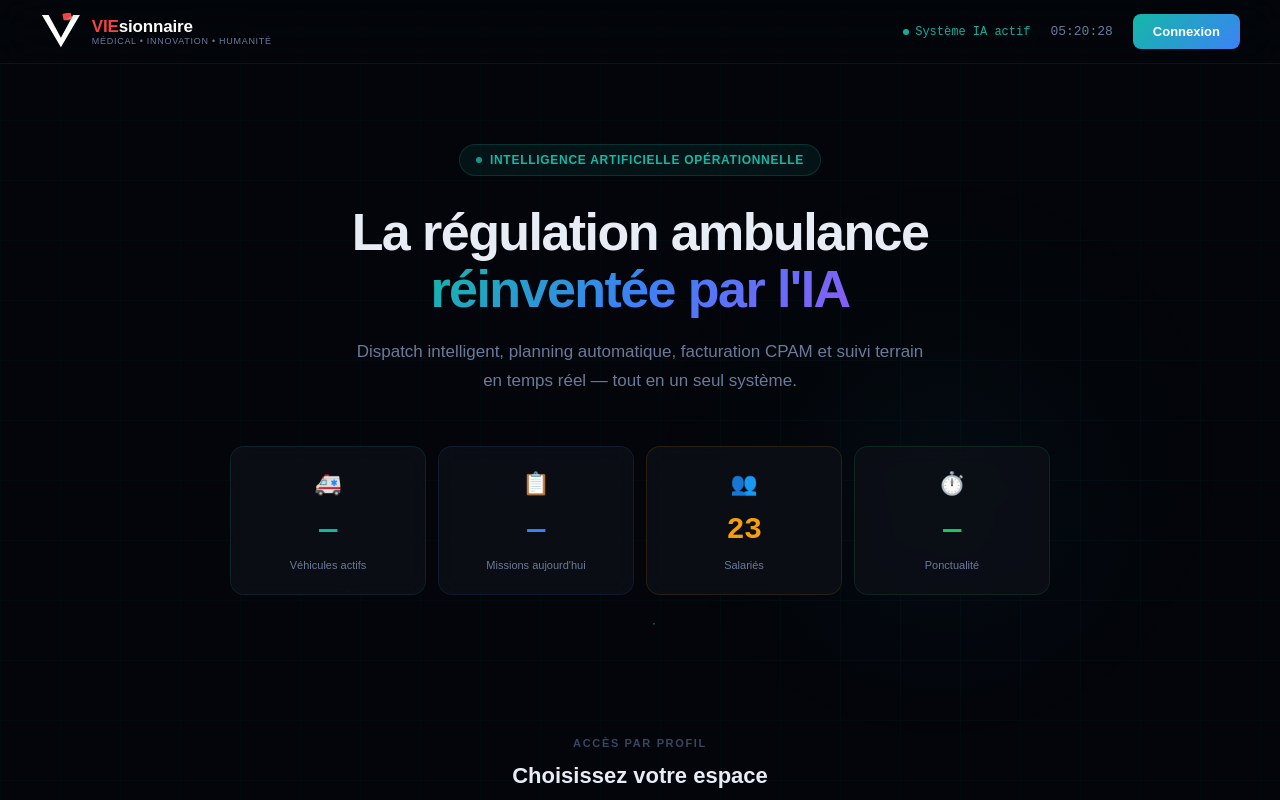
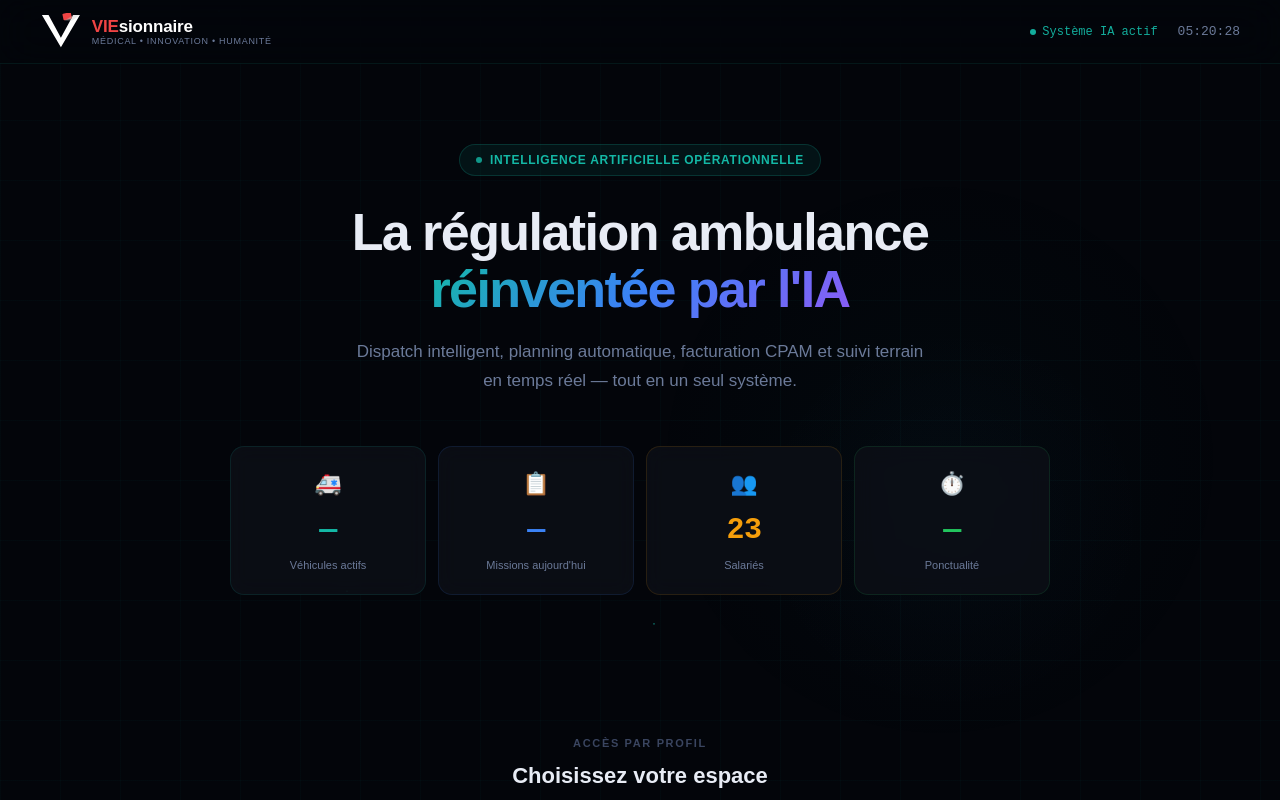
Before and after one commit to jeremylebon974/Ambu, a Next.js app in the folder apps/web/: page / in a window 1280 px wide. Shown: the top 800 px of the page. Built offline with nearby package versions, Linux system fonts and the light colour scheme; no server answers.

Commit message:
feat: suppression bouton connexion + rename Ambulancier en Employe

```diff
--- a/apps/web/app/page.tsx
+++ b/apps/web/app/page.tsx
@@ -29,7 +29,7 @@ const portails = [
   },
   {
     id: 'ambulancier',
-    titre: 'Ambulancier',
+    titre: 'Employé',
     sousTitre: 'Terminal terrain PDA',
     emoji: '🚑',
     description: 'Missions, navigation, signatures, statuts temps réel, communication régulation.',
@@ -290,23 +290,6 @@ export default function HomePage() {
             {mounted ? time.toLocaleTimeString('fr-FR') : ''}
           </div>
 
-          <motion.button
-            whileHover={{ scale: 1.05 }}
-            whileTap={{ scale: 0.95 }}
-            onClick={() => router.push('/login')}
-            style={{
-              background: 'linear-gradient(135deg, #14B8A6, #3B82F6)',
-              border: 'none',
-              borderRadius: '8px',
-              color: 'white',
-              padding: '8px 20px',
-              cursor: 'pointer',
-              fontWeight: '600',
-              fontSize: '13px',
-            }}
-          >
-            Connexion
-          </motion.button>
         </div>
       </motion.header>
 
```
